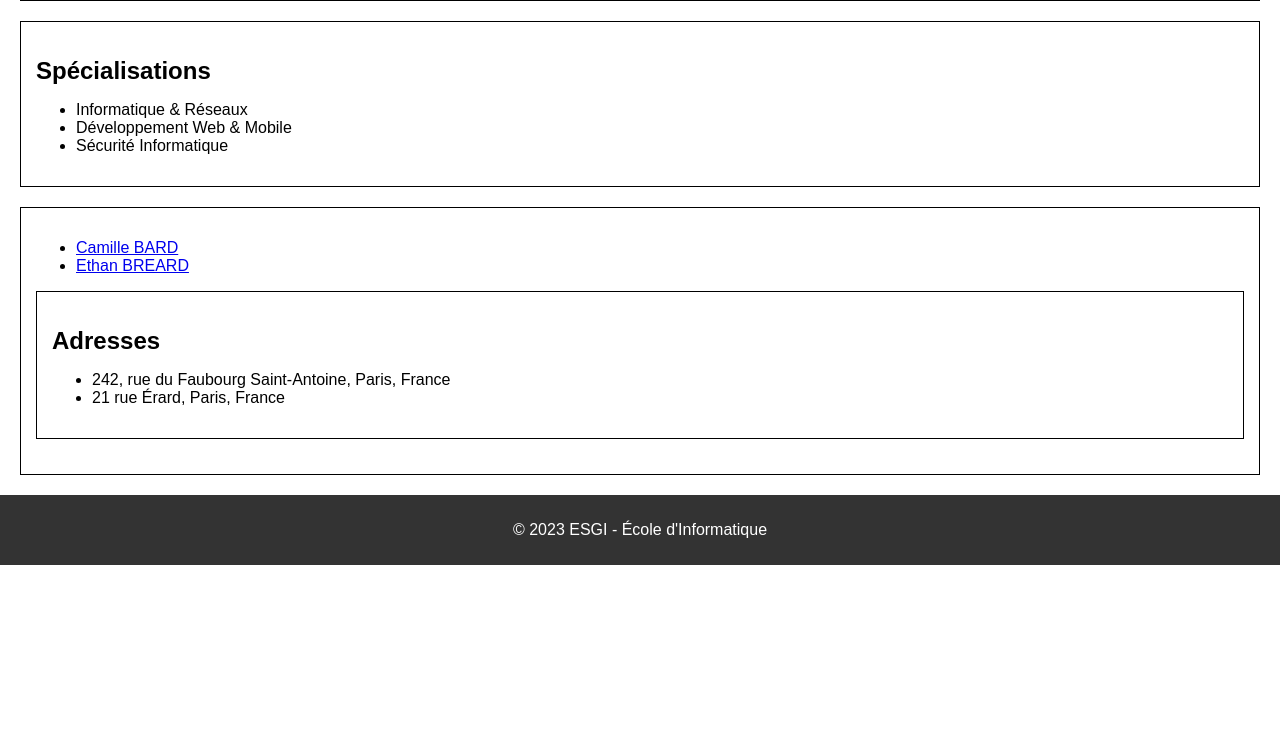
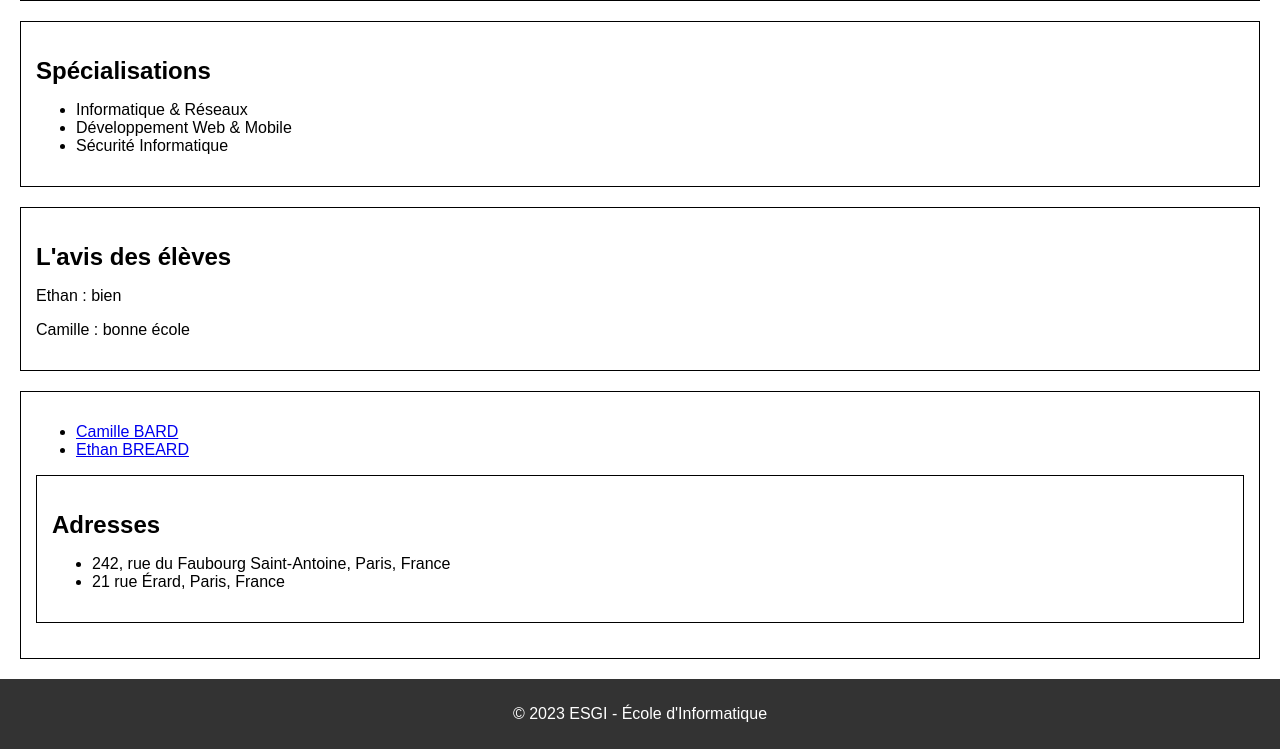
Before and after one commit to camilleBARD/exam, a plain HTML site: page index.html in a window 1280 px wide. Shown: the part 461-1210 px from the top of the page. Before the commit the page ends 1026 px from the top, so only its background shows below. Drawn offline with Linux system fonts and the light colour scheme.

Commit message:
Add l'avis des élèves

```diff
--- a/index.html
+++ b/index.html
@@ -32,6 +32,12 @@
     </section>
 
     <section>
+	    <h2>L'avis des élèves</h2>
+	     <p>Ethan : bien</p>
+	     <p>Camille : bonne école</p>
+    </section>
+
+    <section>
 	    <ul>
 		<li><a href="https://github.com/camilleBARD">Camille BARD</a>
 		<li><a href="https://github.com/FrenchPower7">Ethan BREARD</a>
```
